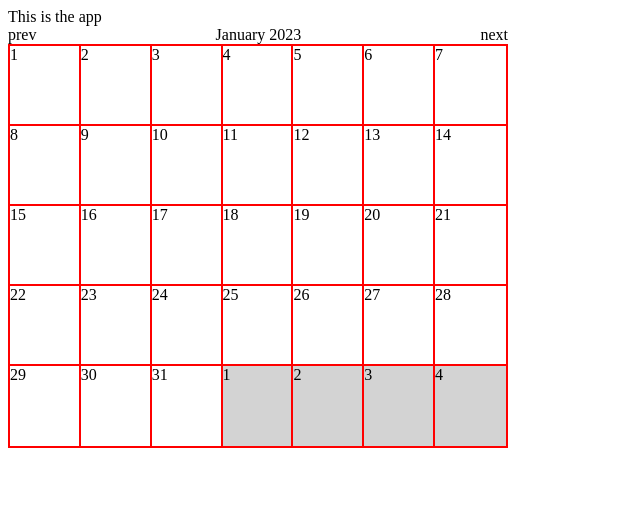
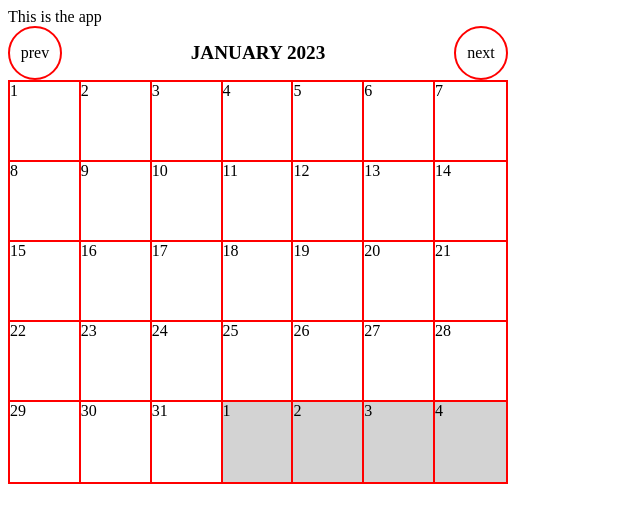
Before and after one commit to androidoverlord/react-calendar, a React app: page / in a window 1280 px wide. Shown: the top 522 px of the page, without its empty margins (0-640 px from the left). Built offline with nearby package versions, Linux system fonts and the light colour scheme.

Commit message:
Working through adding/setting dates

```diff
--- a/src/calendar.jsx
+++ b/src/calendar.jsx
@@ -1,4 +1,4 @@
-import React, { useState, useEffect, useMemo } from "react";
+import React, { useState, useEffect, useMemo } from 'react';
 
 //
 
@@ -12,15 +12,24 @@ export default function Calendar() {
 
   //
 
+  const [start, setStart] = useState();
+  const [end, setEnd] = useState();
+
+  //
+
+  const [currentDate, setCurrentDate] = useState(() => new Date());
+
+  //
+
   const daysInWeek = useMemo(() => {
     return [
-            "Sunday",
-            "Monday",
-            "Tuesday",
-            "Wednesday",
-            "Thursday",
-            "Friday",
-            "Saturday",
+      'Sunday',
+      'Monday',
+      'Tuesday',
+      'Wednesday',
+      'Thursday',
+      'Friday',
+      'Saturday',
     ];
   });
 
@@ -37,6 +46,8 @@ export default function Calendar() {
 
     //
 
+    setCurrentDate(date);
+
     //
 
     setTitle(`${monthsInYear[month]} ${year}`);
@@ -48,31 +59,68 @@ export default function Calendar() {
 
   //
 
+  console.log(start);
+
+  //
+
   return (
     <div
       style={{
-                width: "500px",
+        width: '500px',
       }}
     >
       <div
         style={{
-                    display: "flex",
-                    justifyContent: "space-between",
+          display: 'flex',
+          alignItems: 'center',
+          justifyContent: 'space-between',
         }}
       >
         <div
           onClick={() => {
-                        var newDate = new Date(current);
-                        setCurrent(newDate.setMonth(newDate.getMonth() - 1));
+            setCurrent(
+              currentDate.setMonth(currentDate.getMonth() - 1)
+            );
+          }}
+          style={{
+            width: '50px',
+            height: '50px',
+            border: '2px solid red',
+            borderRadius: '50%',
+            display: 'flex',
+            justifyContent: 'center',
+            alignItems: 'center',
+            lineHeight: 0,
+            cursor: 'pointer',
           }}
         >
           prev
         </div>
-                <div>{title}</div>
+        <div
+          style={{
+            fontSize: '1.2rem',
+            fontWeight: 'bold',
+            textTransform: 'uppercase',
+          }}
+        >
+          {title}
+        </div>
         <div
           onClick={() => {
-                        var newDate = new Date(current);
-                        setCurrent(newDate.setMonth(newDate.getMonth() + 1));
+            setCurrent(
+              currentDate.setMonth(currentDate.getMonth() + 1)
+            );
+          }}
+          style={{
+            width: '50px',
+            height: '50px',
+            border: '2px solid red',
+            borderRadius: '50%',
+            display: 'flex',
+            justifyContent: 'center',
+            alignItems: 'center',
+            lineHeight: 0,
+            cursor: 'pointer',
           }}
         >
           next
@@ -80,13 +128,13 @@ export default function Calendar() {
       </div>
       <ul
         style={{
-                    height: "400px",
-                    border: "2px solid green",
-                    display: "flex",
-                    flexWrap: "wrap",
+          height: '400px',
+          border: '2px solid green',
+          display: 'flex',
+          flexWrap: 'wrap',
           margin: 0,
           padding: 0,
-                    listStyle: "none",
+          listStyle: 'none',
         }}
       >
         {Array.from({ length: sooner }, (o, i) => {
@@ -105,6 +153,8 @@ export default function Calendar() {
               key={`date-${i}`}
               date={i + 1}
               daysInWeek={daysInWeek}
+              current={currentDate}
+              activate={(timestamp) => setStart(timestamp)}
             />
           );
         })}
@@ -130,8 +180,22 @@ const Cell = (props) => {
     <li
       style={{
         flex: `0 0 ${100 / props.daysInWeek.length}%`,
-                outline: "2px solid red",
-                background: active ? "white" : "lightgray",
+        outline: '2px solid red',
+        background: active ? 'white' : 'lightgray',
+      }}
+      onClick={() => {
+        props.activate(
+          new Date(
+            Date.UTC(
+              props.current.getFullYear(),
+              props.current.getMonth(),
+              props.date + 1,
+              '00',
+              '00',
+              '00'
+            )
+          )
+        );
       }}
     >
       {props.date}
@@ -142,16 +206,16 @@ const Cell = (props) => {
 //
 
 const monthsInYear = [
-    "January",
-    "February",
-    "March",
-    "April",
-    "May",
-    "June",
-    "July",
-    "August",
-    "September",
-    "October",
-    "November",
-    "December",
+  'January',
+  'February',
+  'March',
+  'April',
+  'May',
+  'June',
+  'July',
+  'August',
+  'September',
+  'October',
+  'November',
+  'December',
 ];
```
Also changed, not shown: 2 other files (tests, documents, lock files or other folders). Lines whose indentation alone changed are shown as unchanged.
